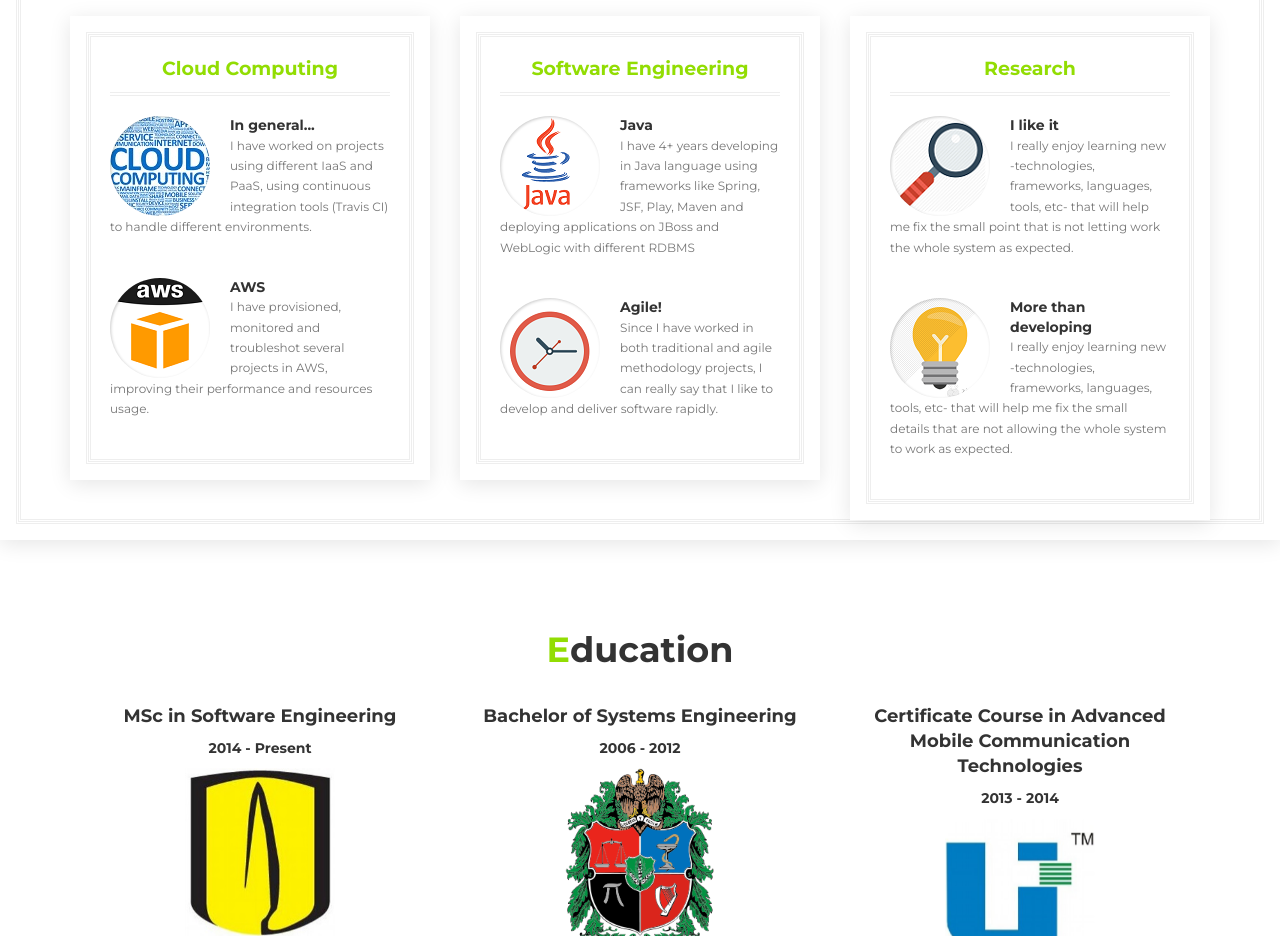
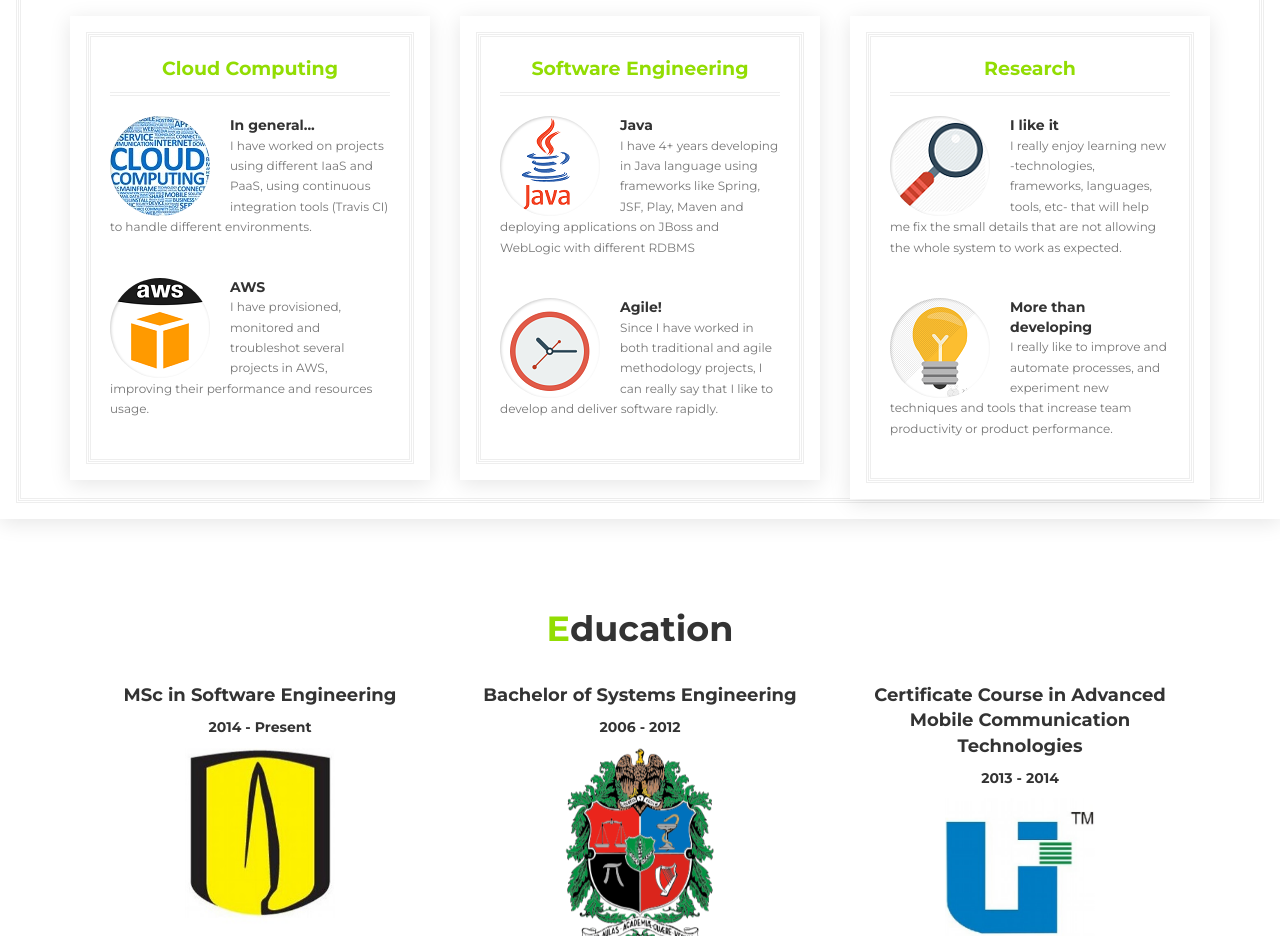
Before and after one commit to imTachu/imTachu.github.io, a plain HTML site: page index.html in a window 1280 px wide. Shown: the part 1560-2496 px from the top of the page. Drawn offline with nearby package versions, Linux system fonts and the light colour scheme.

Commit message:
Update index.html

```diff
--- a/index.html
+++ b/index.html
@@ -241,14 +241,14 @@
 							<div class="rm-thumb" style="background-image: url(img/research.png)">
 							</div>
 							<h5>I like it</h5>
-							<p>I really enjoy learning new -technologies, frameworks, languages, tools, etc- that will help me fix the small point that is not letting work the whole system as expected.
+							<p>I really enjoy learning new -technologies, frameworks, languages, tools, etc- that will help me fix the small details that are not allowing the whole system to work as expected.
 							</p>
 						</div>
 						<div class="restitem clearfix">
 							<div class="rm-thumb" style="background-image: url(img/lightbulb.png)">
 							</div>
 							<h5>More than developing</h5>
-							<p>I really enjoy learning new -technologies, frameworks, languages, tools, etc- that will help me fix the small details that are not allowing the whole system to work as expected.
+							<p>I really like to improve and automate processes, and experiment new techniques and tools that increase team productivity or product performance.
 							</p>
 						</div>
 					</div>
```
